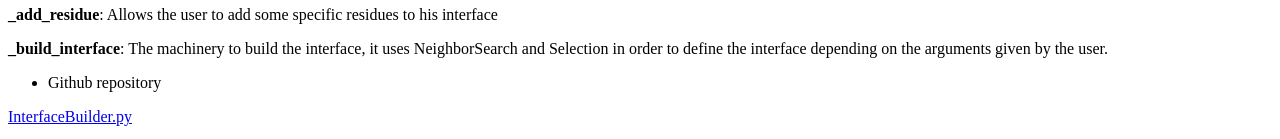
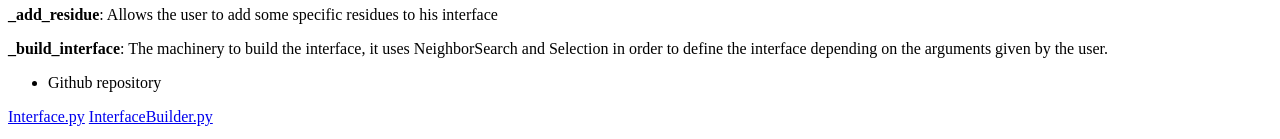
Before and after one commit to biopython/biopython.github.io, a Jekyll site: the page built from wiki/GSoC2011_mtrellet.md, in a window 1280 px wide and 900 px high, scrolled down 1730 px. Shown: the part 758-897 px from the top of the window. Built offline with Jekyll 4.4.1, drawn with Linux system fonts in a browser that asks for light colours.

Commit message:
Change to wiki page

```diff
--- a/wiki/GSoC2011_mtrellet.md
+++ b/wiki/GSoC2011_mtrellet.md
@@ -197,4 +197,5 @@ on the arguments given by the user.
 
 -   Github repository
 
+[Interface.py](https://github.com/mtrellet/biopython/commit/4cfa4359d0f927609c076ed7b66f37add5aabdfb)
 [InterfaceBuilder.py](https://github.com/mtrellet/biopython/commit/194efe37ac8f88d688e0cf528f1fb896c8441866)
```
Also changed, not shown: 1 other file.
